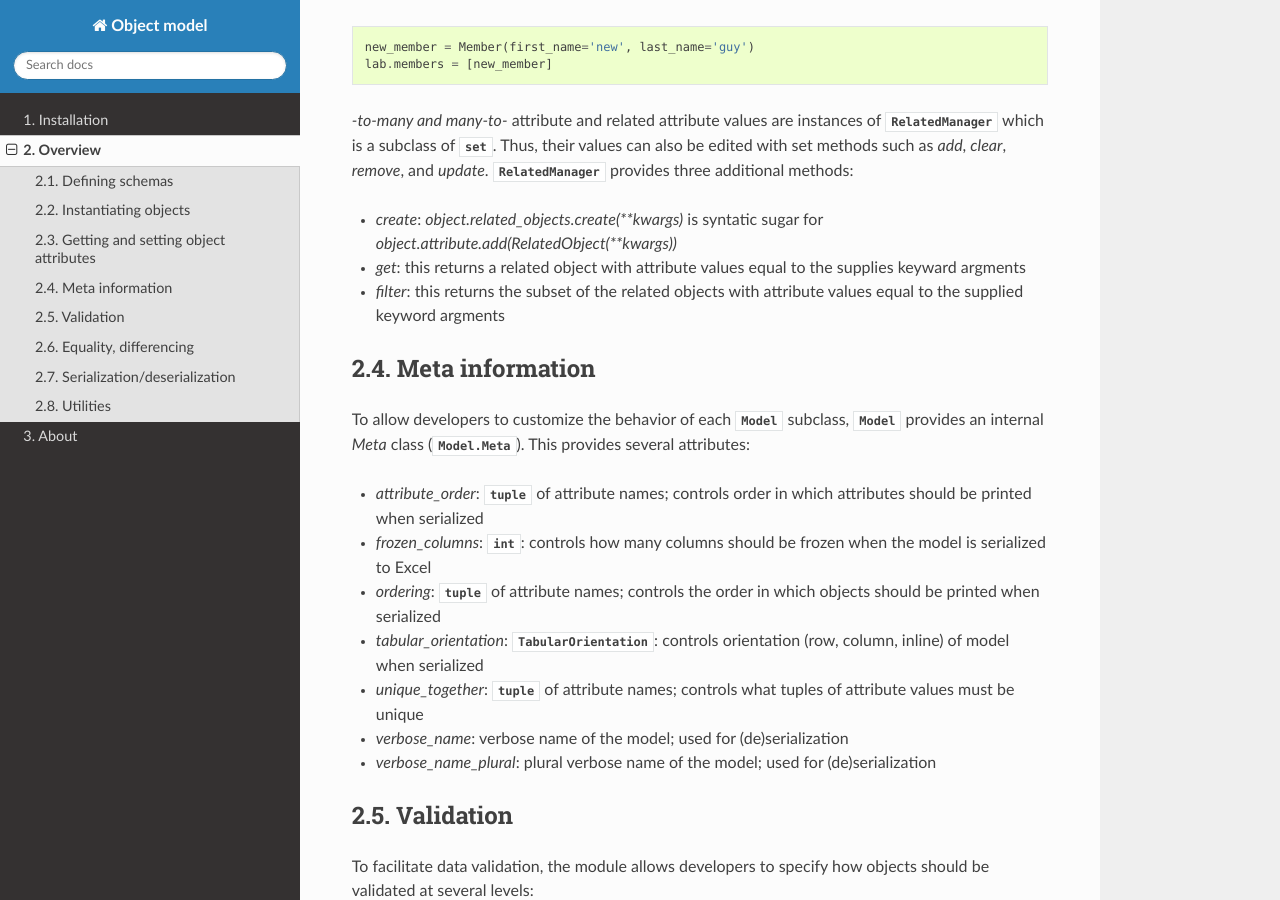
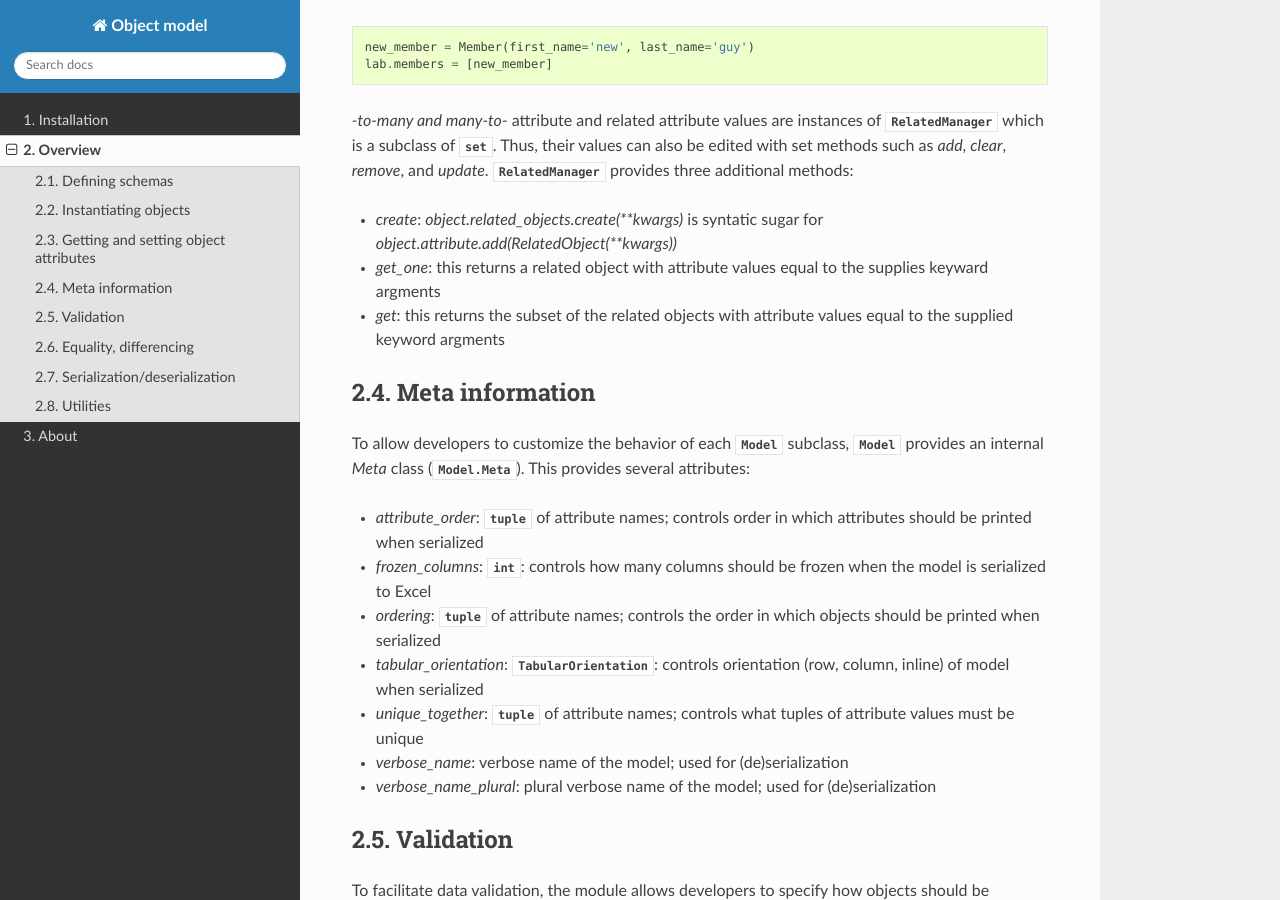
Before and after one commit to KarrLab/obj_tables, a Sphinx documentation site: the page built from docs/overview.rst, in a window 1280 px wide and 900 px high, scrolled down 1532 px. Built offline with Sphinx 7.4.7 and the Read the Docs theme 2.0.0, drawn with Linux system fonts in a browser that asks for light colours; pages that are not in the unit, such as notebooks, are missing from menus; the version number could not be read and is left out.

Commit message:
updating docs for get-->get_one, filter-->get

```diff
--- a/docs/overview.rst
+++ b/docs/overview.rst
@@ -67,8 +67,8 @@ of :obj:`set`. Thus, their values can also be edited with set methods such as `a
 :obj:`RelatedManager` provides three additional methods:
 
 * `create`: `object.related_objects.create(**kwargs)` is syntatic sugar for `object.attribute.add(RelatedObject(**kwargs))`
-* `get`: this returns a related object with attribute values equal to the supplies keyward argments
-* `filter`: this returns the subset of the related objects with attribute values equal to the supplied keyword argments
+* `get_one`: this returns a related object with attribute values equal to the supplies keyward argments
+* `get`: this returns the subset of the related objects with attribute values equal to the supplied keyword argments
 
 -------------------------------------
 Meta information
```
